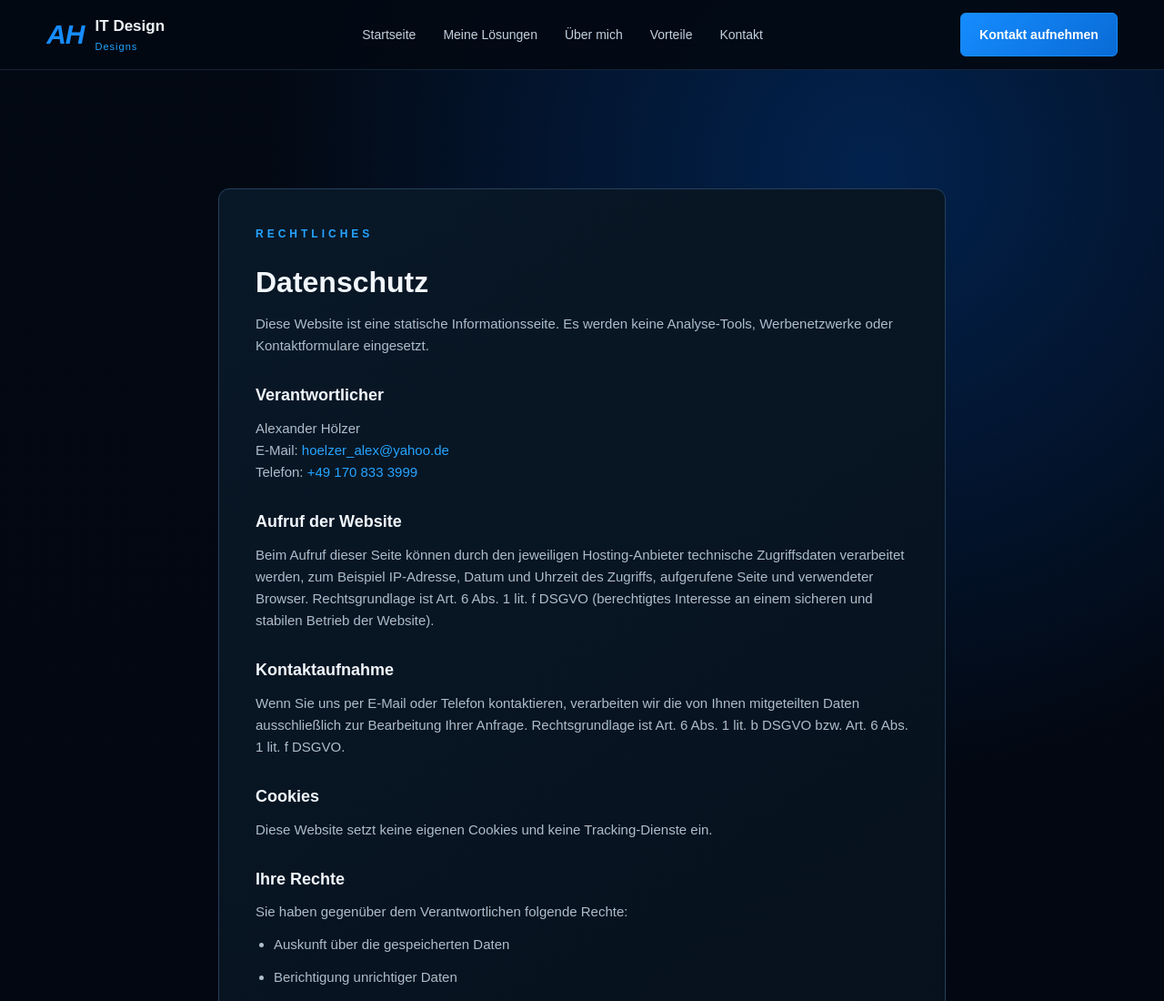
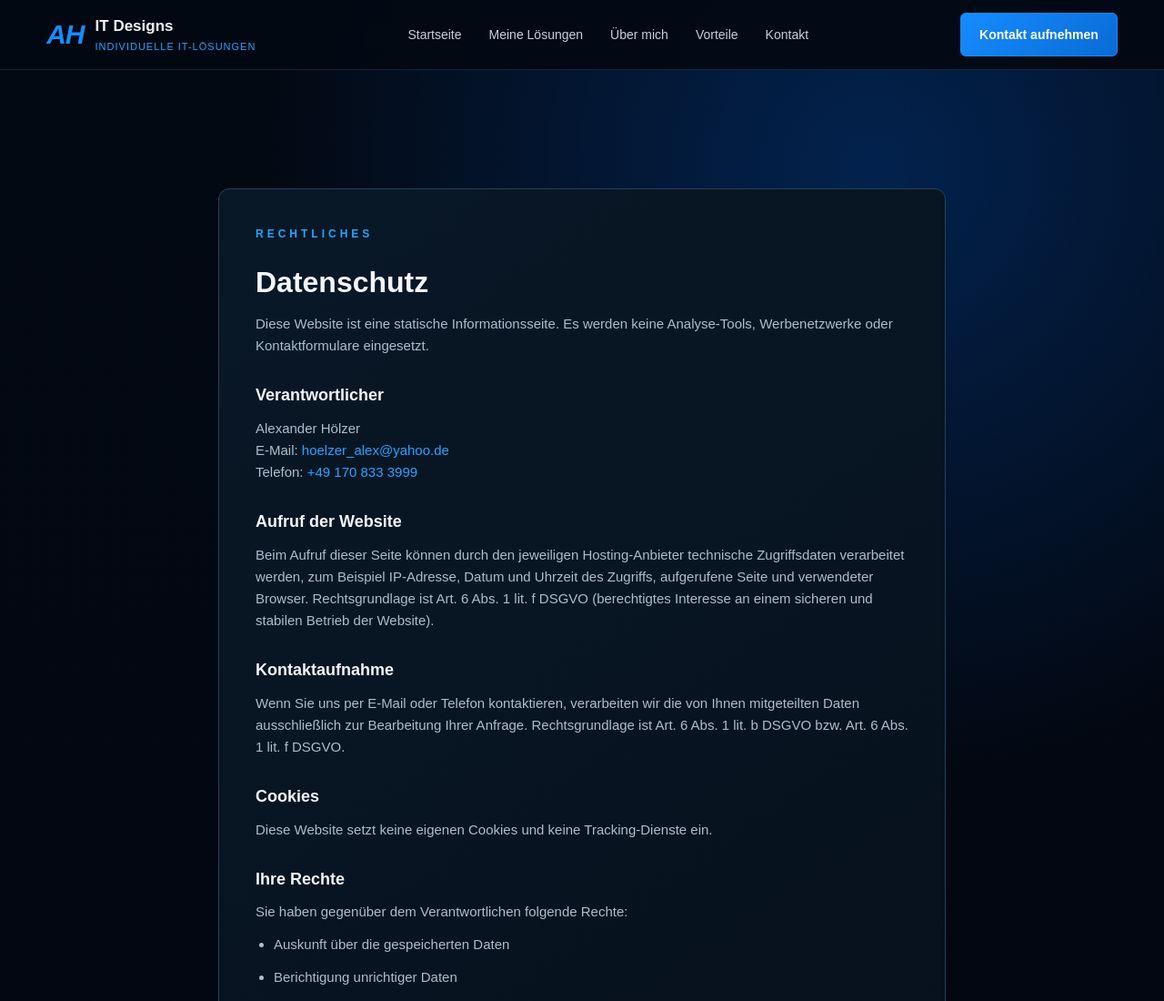
Before and after one commit to Acid31-31/it-design, a plain HTML site: page datenschutz.html in a window 1280 px wide. Shown: the top 1100 px of the page at 91% size. Drawn offline with Linux system fonts and the light colour scheme.

```diff
--- a/datenschutz.html
+++ b/datenschutz.html
@@ -18,8 +18,8 @@
         <a href="index.html#start" class="logo">
             <div class="logo-symbol" aria-hidden="true">AH</div>
             <div>
-                <div class="logo-text">IT Design</div>
-                <span class="logo-sub">Designs</span>
+                <div class="logo-text">IT Designs</div>
+                <span class="logo-sub">INDIVIDUELLE IT-LÖSUNGEN</span>
             </div>
         </a>
 
```
Also changed, not shown: dok-v01.html (+2 -2 lines), impressum.html (+2 -2 lines), index.html (+2 -2 lines), individuell.html (+2 -2 lines), kunde-x-01.html (+2 -2 lines), kunde-x-02.html (+2 -2 lines), materialmanager.html (+2 -2 lines), rohre-zuschnitt.html (+2 -2 lines).
